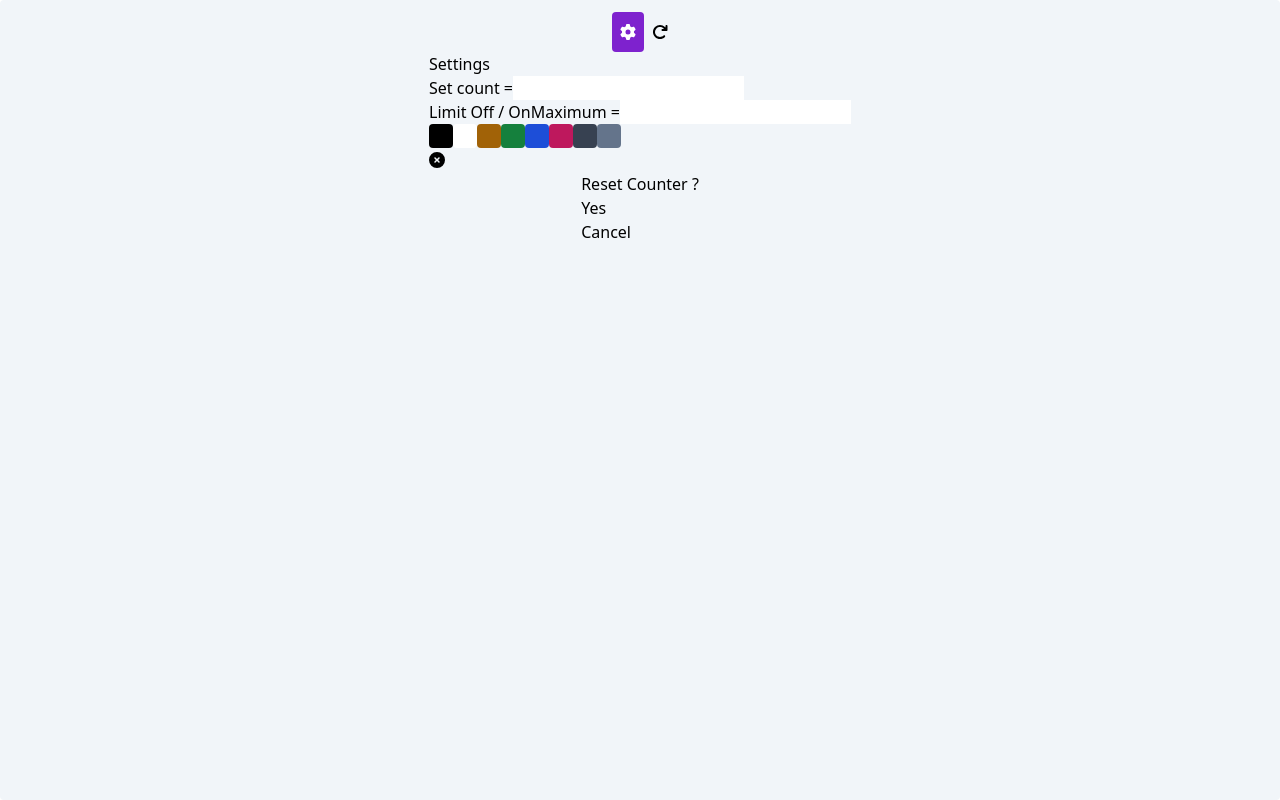
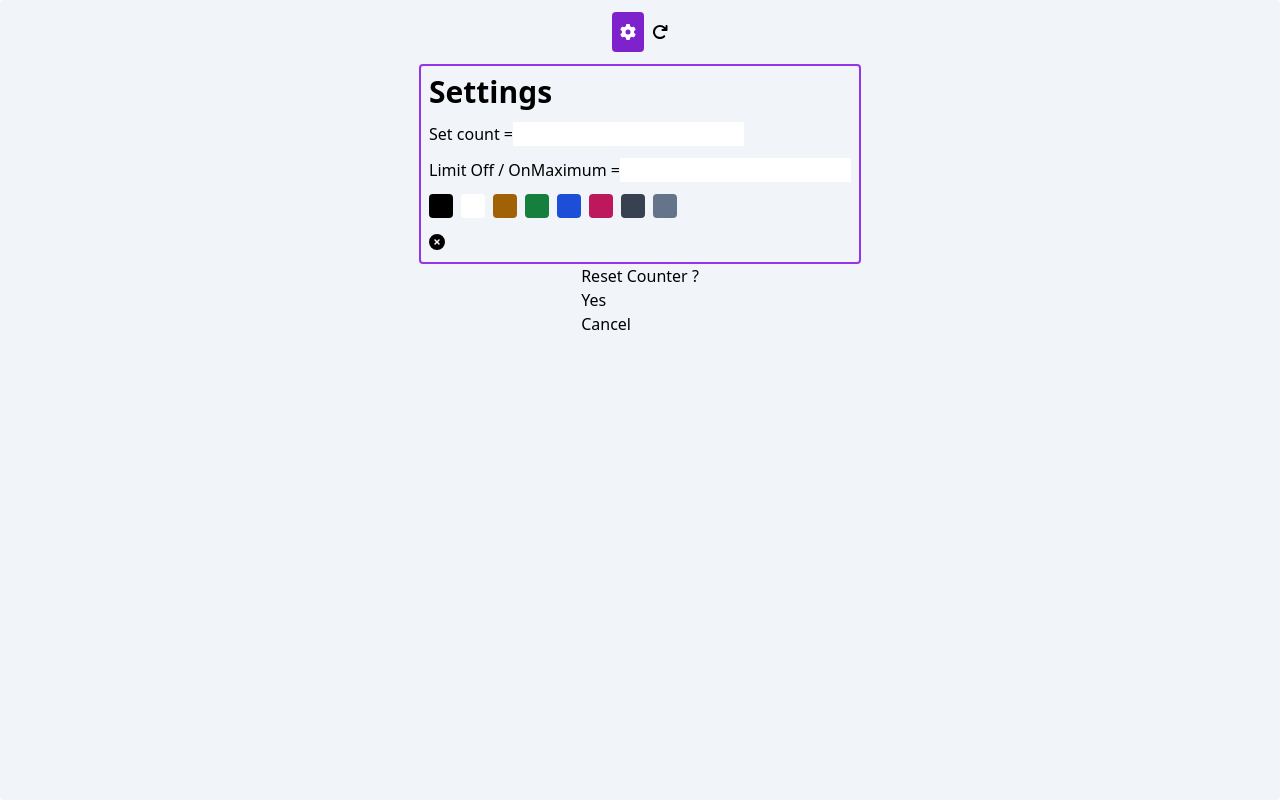
Before and after one commit to Mark-Alexis-Posadas/counter-app, a React (Vite) app: page / in a window 1280 px wide. Both pictures are taken after a click on the button 628 px from the left and 32 px from the top of the page. Built offline with nearby package versions, Linux system fonts and the light colour scheme.

Commit message:
added theme function

```diff
--- a/src/App.jsx
+++ b/src/App.jsx
@@ -5,11 +5,15 @@ import {
   faGear,
   faCircleXmark,
 } from "@fortawesome/free-solid-svg-icons";
-import Theme from "./components/Theme";
+
 import Settings from "./components/Settings";
 import MyContext from "./Context";
 import Main from "./components/Main";
-const initialCount = { count: 0, isToggle: false };
+const initialCount = {
+  count: 0,
+  isToggle: false,
+  selectedColor: "bg-slate-100",
+};
 
 const reducer = (state, action) => {
   switch (action.type) {
@@ -26,6 +30,8 @@ const reducer = (state, action) => {
 
     case "TOGGLE_CLOSE":
       return { ...state, isToggle: false };
+    case "CHANGE_THEME":
+      return { ...state, selectedColor: action.payload };
     default:
       return state;
   }
@@ -42,7 +48,7 @@ export default function App() {
     }
   }, [state]);
 
-  const handleClick = (idx) => {
+  const handleToggleCount = (idx) => {
     if (idx === 0) {
       dispatch({ type: "DECREMENT" });
     } else if (idx === 1) {
@@ -62,18 +68,25 @@ export default function App() {
     dispatch({ type: "TOGGLE_CLOSE" });
   };
 
+  const handleChangeTheme = (color) => {
+    dispatch({ type: "CHANGE_THEME", payload: color });
+  };
+
   return (
     <MyContext.Provider
       value={{
         state,
         buttonText,
-        handleClick,
+        handleToggleCount,
         handleToggleClose,
+        handleChangeTheme,
         faCircleXmark,
         FontAwesomeIcon,
       }}
     >
-      <div className="bg-slate-100 rounded h-screen p-3 flex-col flex items-center ">
+      <div
+        className={`${state.selectedColor} rounded h-screen p-3 flex-col flex items-center`}
+      >
         <div className="flex items-center gap-2">
           <button
             onClick={handleToggleSettings}
--- a/src/components/Main.jsx
+++ b/src/components/Main.jsx
@@ -2,7 +2,7 @@ import { useContext } from "react";
 import MyContext from "../Context";
 
 export default function Main() {
-  const { state, buttonText, handleClick } = useContext(MyContext);
+  const { state, buttonText, handleToggleCount } = useContext(MyContext);
   return (
     <div className="w-72">
       <h1 className="text-center font-bold text-9xl">{state.count}</h1>
@@ -13,7 +13,7 @@ export default function Main() {
       >
         {buttonText.map((button, index) => (
           <button
-            onClick={() => handleClick(index)}
+            onClick={() => handleToggleCount(index)}
             key={index}
             className={`rounded bg-purple-900 text-white p-2 w-10 ${
               index === 0 && state.count === 0 ? "hidden" : "block"
--- a/src/components/Settings.jsx
+++ b/src/components/Settings.jsx
@@ -6,14 +6,14 @@ export default function Settings() {
   const { handleToggleClose, FontAwesomeIcon, faCircleXmark } =
     useContext(MyContext);
   return (
-    <div>
-      <h1>Settings</h1>
-      <div className="flex items-center">
+    <div className="rounded border-2 border-purple-600 p-2 mt-3">
+      <h1 className="font-bold text-3xl">Settings</h1>
+      <div className="flex items-center my-3">
         <label>Set count = </label>
         <input type="number" />
       </div>
 
-      <div className="flex items-center">
+      <div className="flex items-center mb-3">
         <label>Limit Off / On</label>
 
         <div className="flex">
@@ -21,7 +21,7 @@ export default function Settings() {
           <input type="number" />
         </div>
       </div>
-      <div className="flex items-center">
+      <div className="flex items-center mb-3">
         <Theme />
       </div>
       <FontAwesomeIcon icon={faCircleXmark} onClick={handleToggleClose} />
--- a/src/components/Theme.jsx
+++ b/src/components/Theme.jsx
@@ -1,4 +1,8 @@
+import { useContext } from "react";
+import MyContext from "../Context";
+
 export default function Theme() {
+  const { handleChangeTheme } = useContext(MyContext);
   const colors = [
     "bg-black",
     "bg-white",
@@ -13,7 +17,11 @@ export default function Theme() {
   return (
     <>
       {colors.map((color, index) => (
-        <div key={index} className={` ${color} w-6 h-6 rounded`}></div>
+        <div
+          key={index}
+          className={` ${color} w-6 h-6 rounded mr-2`}
+          onClick={() => handleChangeTheme(color)}
+        ></div>
       ))}
     </>
   );
```
